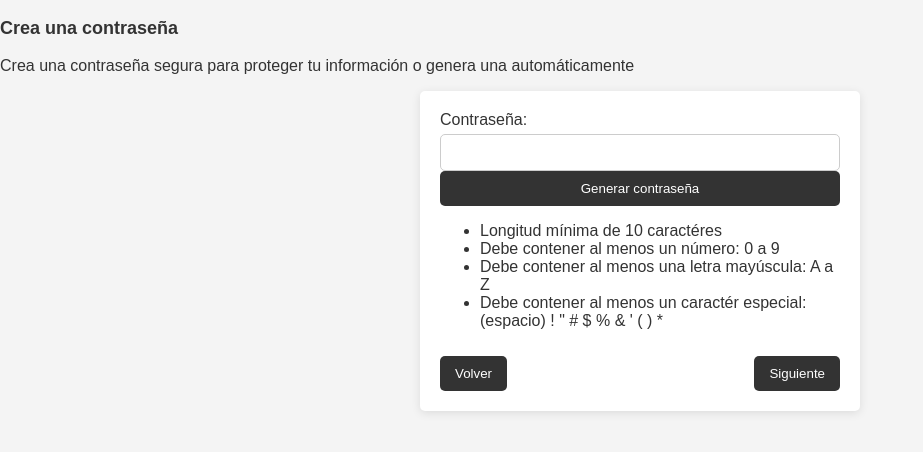
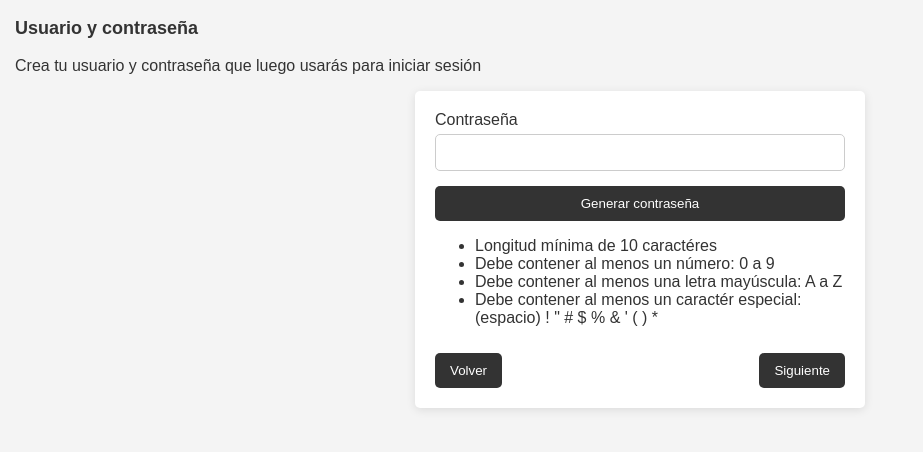
Before and after one commit to Softwares-Saturno-S-A-S/Covibuceo, a PHP site: page /contrasena.html in a window 1280 px wide. Shown: the part 30-482 px from the top of the page, without its empty margins (0-923 px from the left). Run offline with PHP 8.4, Linux system fonts and the light colour scheme.

Commit message:
Modifiqué la estructura del archivo "contrasena.html" para que sirva para el usuario y la contraseña

```diff
--- a/contrasena.html
+++ b/contrasena.html
@@ -10,29 +10,32 @@
 
 <body>
     <header></header>
-    <h3>Crea una contraseña</h4>
-        <p>Crea una contraseña segura para proteger tu información o genera una automáticamente</p>
+    <section>
+    <h3>Usuario y contraseña</h3>
+        <p>Crea tu usuario y contraseña que luego usarás para iniciar sesión</p>
         <form>
-            <nav>
-                <label for="password">Contraseña:</label>
+
+            <div>
+                <label for="password">Contraseña</label>
                 <input type="password" id="password" required>
-            </nav>
-            <nav>
+            </div>
+            <div>
                 <button id="btn_password">Generar contraseña</button>
-            </nav>
-            <nav>
+            </div>
+            <div>
                 <ul>
                     <li>Longitud mínima de 10 caractéres</li>
                     <li>Debe contener al menos un número: 0 a 9</li>
                     <li>Debe contener al menos una letra mayúscula: A a Z</li>
                     <li>Debe contener al menos un caractér especial: (espacio) ! " # $ % & ' ( ) *</li>
                 </ul>
-            </nav>
+            </div>
             <nav class="botones">
                 <a href="index.html"><button>Volver</button></a>
                 <a href="comprobante.html"><button>Siguiente</button></a>
             </nav>
         </form>
+        </section>
 </body>
 
 </html>
--- a/css/estilos.css
+++ b/css/estilos.css
@@ -79,11 +79,8 @@
             font-size: large;
         }
 
-
-
-
         form {
-            max-width: 400px;
+            max-width: 410px;
             margin: auto;
             background-color: #fff;
             padding: 20px;
```
